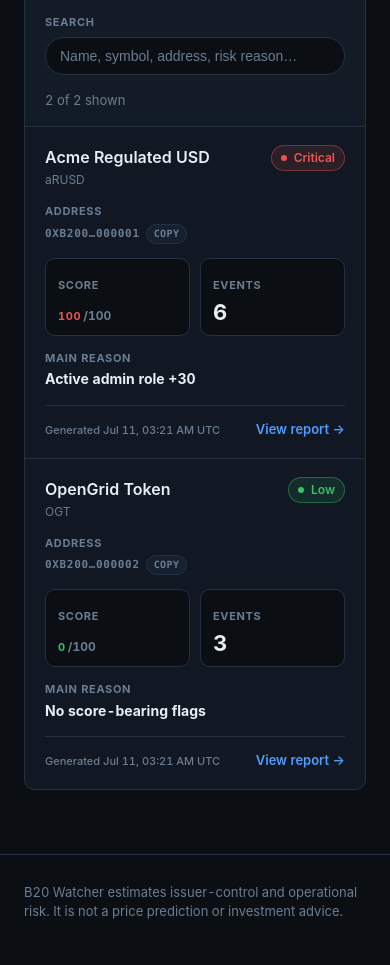
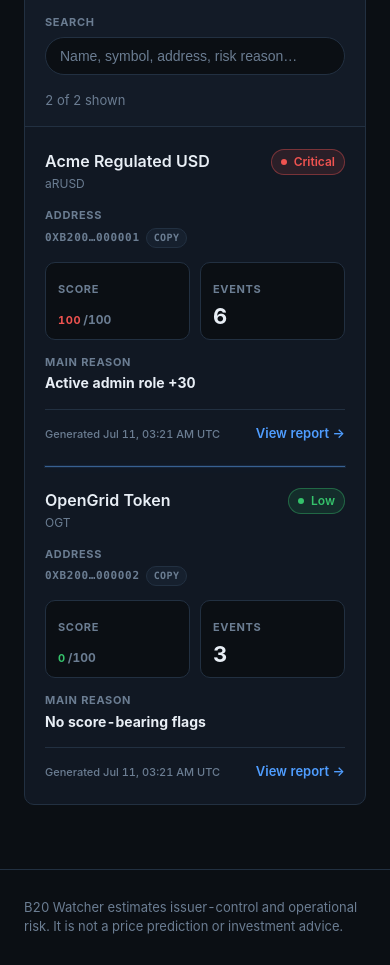
Before and after one commit to Anton-dot911/b20-watcher, a Next.js app: page / in a window 390 px wide. Shown: the part 960-1925 px from the top of the page. Built offline with nearby package versions, Linux system fonts and the light colour scheme.

Commit message:
fix: strengthen mobile card separators (#18)

```diff
--- a/app/page.module.css
+++ b/app/page.module.css
@@ -294,12 +294,23 @@
 }
 
 .mobileCard {
-  padding: 18px 20px;
-  border-bottom: 1px solid var(--border);
+  position: relative;
+  padding: 22px 20px;
+  border-bottom: none;
 }
 
-.mobileCard:last-child {
-  border-bottom: none;
+.mobileCard + .mobileCard::before {
+  content: "";
+  position: absolute;
+  top: 0;
+  left: 20px;
+  right: 20px;
+  height: 1px;
+  background: color-mix(in srgb, var(--accent) 42%, var(--border-strong));
+  box-shadow:
+    0 0 0 1px color-mix(in srgb, var(--accent) 10%, transparent),
+    0 0 12px color-mix(in srgb, var(--accent) 18%, transparent);
+  opacity: 0.9;
 }
 
 .mobileCardHeader,
```
